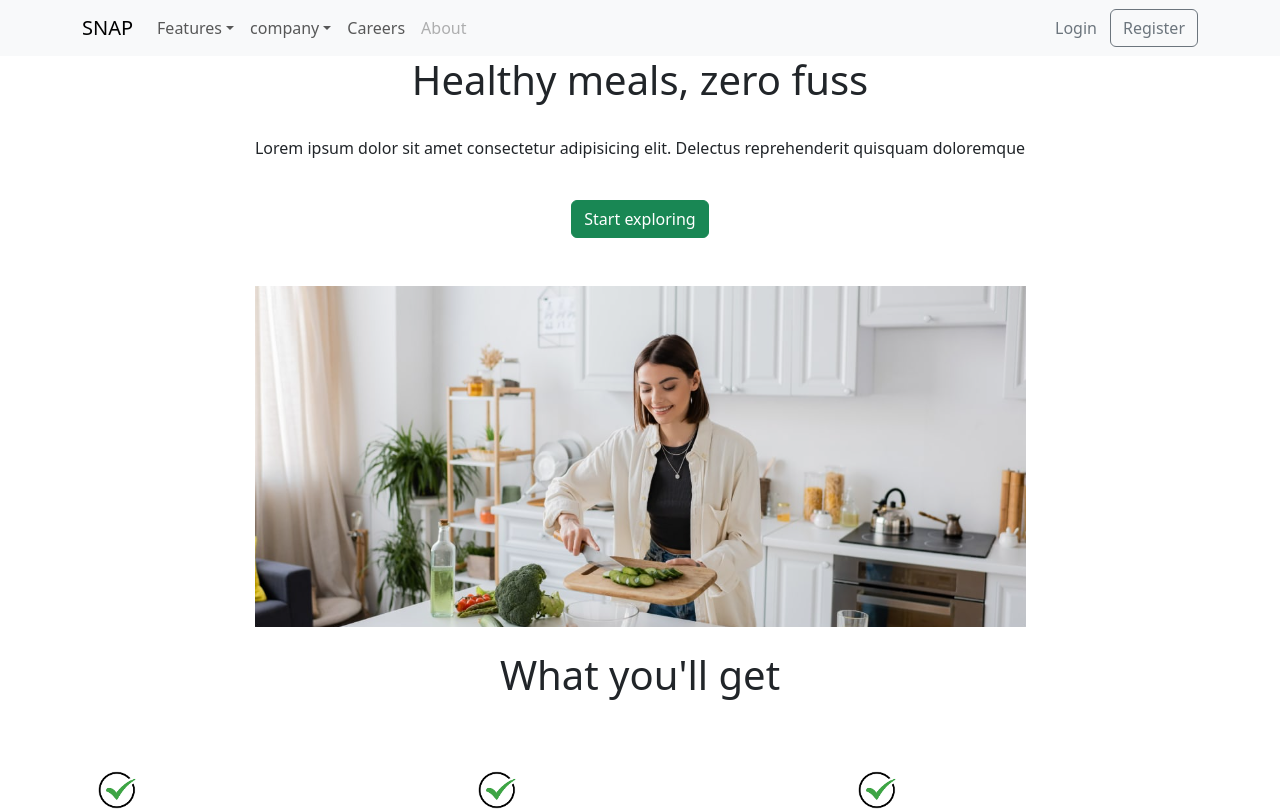
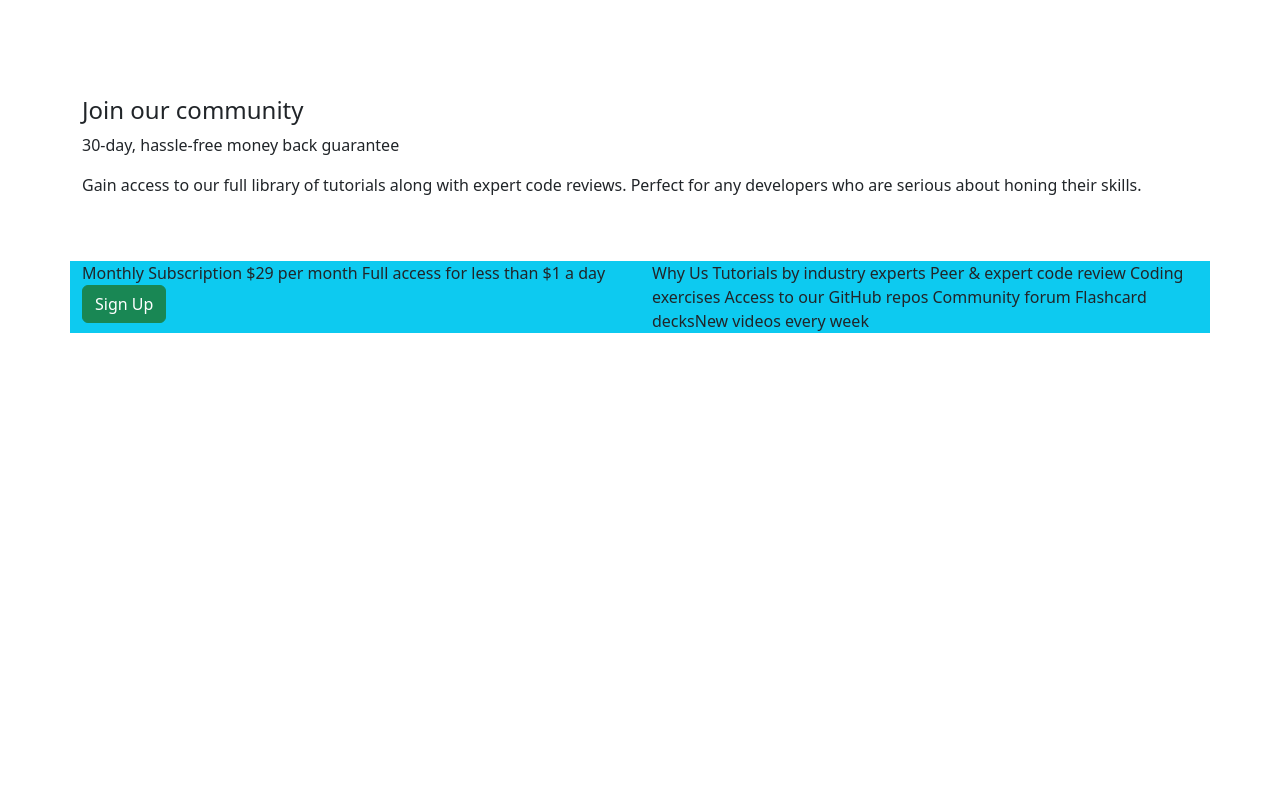
Before and after one commit to Yamile0712/snap_section_bs, a React (Vite) app: page / in a window 1280 px wide. Shown: the top 810 px of the page. Built offline with nearby package versions, Linux system fonts and the light colour scheme.

Commit message:
se agrego pagina about

```diff
--- a/src/App.jsx
+++ b/src/App.jsx
@@ -1,15 +1,17 @@
 import React from 'react'
-import {Header} from './components/Header.jsx'
-/* import { Home } from './Pages/Home' */
-import { Careers } from './Pages/Careers.jsx'
+/*import {Header} from './components/Header.jsx'
+ import { Home } from './Pages/Home'
+import { Careers } from './Pages/Careers.jsx'*/
+import { About } from './Pages/About.jsx'
 
 export const App = () => {
 
   return (
     <>
-  {/*   <Header />
-    <Home /> */}
-    <Careers />
+      {/* <Header />
+   <Home />
+    <Careers />*/}
+      <About />
     </>
 
   )
--- /dev/null
+++ b/src/Pages/About.jsx
@@ -0,0 +1,42 @@
+import React from 'react'
+import { Header } from '../components/Header.jsx'
+
+
+export const About = () => {
+    return (
+        <>
+
+            <br />
+            <br />
+            <br />
+            <br />
+
+            <div className="container d-flex flex-column gap-5" >
+
+                <div className="row">
+                    <div className="col-sm-11"><h4>Join our community</h4></div>
+                    <p>30-day, hassle-free money back guarantee</p>
+                    <p>  Gain access to our full library of tutorials along with expert code reviews. Perfect for any developers who are serious about honing their skills.</p>
+                </div>
+
+                <div className="row bg-info ">
+                    <div className="col-sm">Monthly Subscription
+                        $29
+                        per month
+                        Full access for less than $1 a day
+                        <a href="http://www.jango.com" className="btn btn-success">Sign Up</a>
+                    </div>
+
+                    <div className="col-sm">Why Us
+                        Tutorials by industry experts
+                        Peer & expert code review
+                        Coding exercises
+                        Access to our GitHub repos
+                        Community forum
+                        Flashcard decksNew videos every week
+                        </div>
+                </div>
+            </div>
+        </>
+    )
+}
--- a/src/Pages/Careers.jsx
+++ b/src/Pages/Careers.jsx
@@ -102,7 +102,7 @@ export const Careers = () => {
             <br />
             <br />
 
-            <div className='col-50 border text-center h-100 gap-5 bg-info-subtle'>
+            <div className=' container text-center bg-info-subtle'>
                 <h1>Ready to cook smarter?</h1>
                 <br />
                 <p>Join thousands of satisfied customers who are already enjoying healthier, tastier meals with our easy-to-follow recipes.</p>
```
